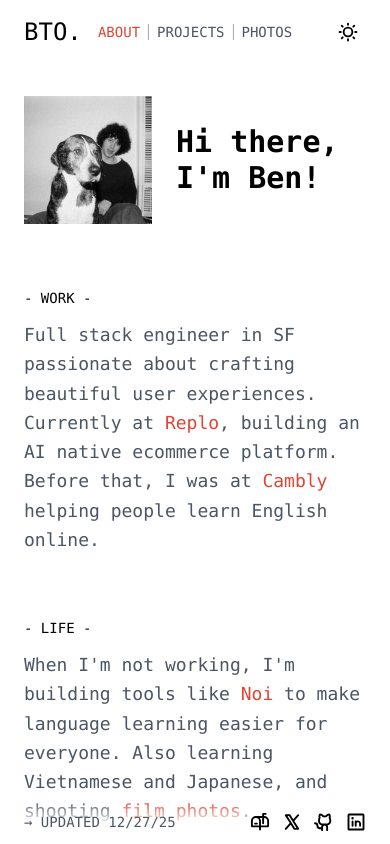
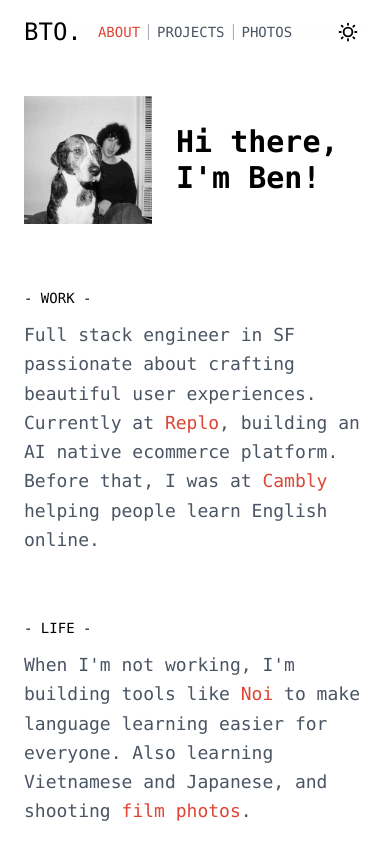
Before and after one commit to btorndorff/dev-portfolio, a React (Vite) app: page / in a window 390 px wide. Built offline with nearby package versions, Linux system fonts and the light colour scheme.

Commit message:
mobile cleanup

```diff
--- a/src/App.tsx
+++ b/src/App.tsx
@@ -28,7 +28,6 @@ function AnimatedRoutes() {
         animate={{ opacity: 1 }}
         exit={{ opacity: 0 }}
         transition={{ duration: 0.1 }}
-        className="flex-1"
       >
         <Routes location={location}>
           <Route path="/" element={<About />} />
@@ -49,10 +48,14 @@ function App() {
       <ThemeProvider>
         <CursorTooltipProvider>
           <CursorTooltip />
-          <div className="text-default font-mono min-h-screen flex flex-col max-w-3xl mx-auto h-full">
+          <div className="text-default font-mono h-screen flex flex-col max-w-3xl mx-auto relative overflow-hidden">
             <Header />
-            <AnimatedRoutes />
-            <Footer />
+            <div className="flex flex-col justify-between flex-1 h-full gap-16 overflow-y-auto no-scrollbar">
+              <main className="px-6 pt-24 md:pb-16">
+                <AnimatedRoutes />
+              </main>
+              <Footer />
+            </div>
           </div>
         </CursorTooltipProvider>
       </ThemeProvider>
--- a/src/components/Footer.tsx
+++ b/src/components/Footer.tsx
@@ -42,10 +42,11 @@ const socialLinks: {
 
 export default function Footer() {
   const { setTooltip } = useCursorTooltip();
+
   return (
-    <footer className="absolute bottom-0 w-full flex justify-center items-center max-w-3xl mx-auto px-6">
-      <div className="flex justify-between items-center gap-2 w-full bg-gradient-to-t from-background-bottom via-background-bottom/85 to-transparent py-3">
-        <span className="text-sm font-mono text-secondary">
+    <footer className="md:absolute md:bottom-0 w-full flex justify-center items-center pb-32 md:pb-0">
+      <div className="flex justify-center md:justify-between items-center gap-2 w-full md:bg-gradient-to-t from-background-bottom via-background-bottom/85 to-transparent py-3 px-6">
+        <span className="hidden md:block text-sm font-mono text-secondary">
           → UPDATED 12/27/25
         </span>
 
--- a/src/components/ProjectTemplate.tsx
+++ b/src/components/ProjectTemplate.tsx
@@ -31,8 +31,7 @@ const ProjectTemplate = ({
   image,
 }: ProjectTemplateProps) => {
   return (
-    <main className="px-6 h-screen overflow-y-auto no-scrollbar">
-      <div className="flex flex-col gap-3 pt-24 pb-16">
+    <div className="flex flex-col gap-3">
       <Link
         to="/projects"
         className="inline-flex items-center text-primary mb-6 hover:underline"
@@ -68,9 +67,7 @@ const ProjectTemplate = ({
 
       <div className="space-y-12 mb-16">
         <section>
-            <h2 className="text-2xl font-bold mb-4 dark:text-white">
-              Overview
-            </h2>
+          <h2 className="text-2xl font-bold mb-4 dark:text-white">Overview</h2>
           <p className="text-secondary">{overview}</p>
         </section>
 
@@ -119,7 +116,6 @@ const ProjectTemplate = ({
         </section>
       </div>
     </div>
-    </main>
   );
 };
 
--- a/src/pages/About.tsx
+++ b/src/pages/About.tsx
@@ -25,8 +25,7 @@ const About = () => {
   const { setTooltip } = useCursorTooltip();
 
   return (
-    <main className="px-6 h-screen relative">
-      <div className="h-full overflow-y-auto no-scrollbar space-y-16 pt-24 pb-16">
+    <div className="space-y-16">
       <div className="flex gap-6 items-center w-full">
         <img
           src="/images/pfp_lg.jpeg"
@@ -108,7 +107,6 @@ const About = () => {
         </p>
       </Section>
     </div>
-    </main>
   );
 };
 
--- a/src/pages/Photos.tsx
+++ b/src/pages/Photos.tsx
@@ -17,8 +17,7 @@ const Photos = () => {
   );
 
   return (
-    <main className="px-6 h-screen relative">
-      <div className="h-full overflow-y-auto no-scrollbar pt-24 pb-16 space-y-8">
+    <div className="space-y-8">
       <span>shot on film</span>
 
       <MasonryPhotoAlbum
@@ -28,7 +27,7 @@ const Photos = () => {
           return 2;
         }}
         onClick={({ index }) => setIndex(index)}
-          spacing={8}
+        spacing={12}
         componentsProps={{
           image: {
             onMouseEnter: () =>
@@ -51,7 +50,6 @@ const Photos = () => {
         }}
       />
     </div>
-    </main>
   );
 };
 
--- a/src/pages/Projects.tsx
+++ b/src/pages/Projects.tsx
@@ -60,8 +60,7 @@ const projectCards: ProjectCardProps[] = [
 
 const Projects = () => {
   return (
-    <main className="px-6 h-screen overflow-y-auto no-scrollbar">
-      <div className="flex flex-col gap-3 pt-24 pb-16">
+    <div className="flex flex-col gap-3">
       {projectCards.map((project, index) => (
         <>
           <ProjectCard
@@ -77,7 +76,6 @@ const Projects = () => {
         </>
       ))}
     </div>
-    </main>
   );
 };
 
--- a/src/pages/projects/Noi.tsx
+++ b/src/pages/projects/Noi.tsx
@@ -5,8 +5,7 @@ import { LinkIcon } from "@phosphor-icons/react";
 const Noi = () => {
   const { setTooltip } = useCursorTooltip();
   return (
-    <div className="px-6 h-screen overflow-y-auto no-scrollbar">
-      <div className="flex flex-col gap-3 pt-24 pb-16 space-y-3">
+    <div className="flex flex-col gap-3 space-y-3">
       <div className="flex items-center gap-3">
         <h2 className="text-3xl font-bold">Noi</h2>
         <a
@@ -34,21 +33,19 @@ const Noi = () => {
       <p className="">
         Back in September I decided to restart my vietnamese language learning
         after having stopped earlier in the year and started working with a
-          tutor twice a week on my Vietnamese. Very quickly I realized even
-          though I could understand a lot of the vietnamese I was hearing and
-          reading, I was miserable at speaking it especially with correct
-          pronopunciation and at natural speeds. Two lessons a week wasn't
-          enough for me to really the practice I needed for speaking and moreso
-          I just really needed more frequent consistent practice for output.
-          This is where the Noi was born, from this need for way more speaking
-          practice.
+        tutor twice a week on my Vietnamese. Very quickly I realized even though
+        I could understand a lot of the vietnamese I was hearing and reading, I
+        was miserable at speaking it especially with correct pronopunciation and
+        at natural speeds. Two lessons a week wasn't enough for me to really the
+        practice I needed for speaking and moreso I just really needed more
+        frequent consistent practice for output. This is where the Noi was born,
+        from this need for way more speaking practice.
       </p>
 
       <div className="w-full h-48 flex items-center justify-center">
         <NoiLogo width={100} height={100} />
       </div>
     </div>
-    </div>
   );
 };
 
```
Lines whose indentation alone changed are shown as unchanged.
